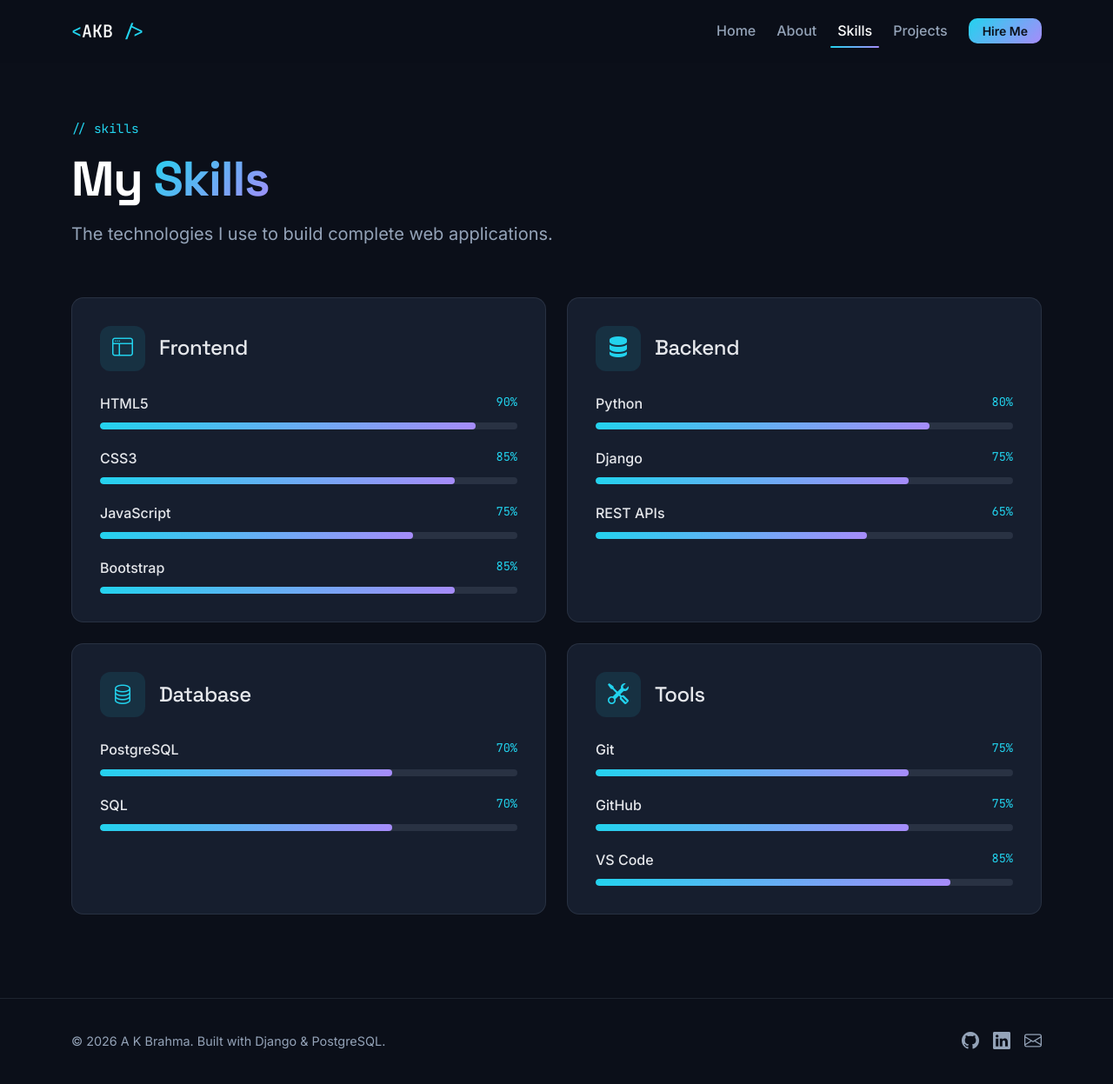
After one commit to brahmaak/akbrahma-portfolio, a Django app: page /skills/ in a window 1280 px wide. The commit adds this page. Shown: the whole page at 87% size. Run offline with Django 5.2, Linux system fonts and the light colour scheme.

Commit message:
Add Skills page with grouped skills and animated progress bars

```diff
--- a/config/urls.py
+++ b/config/urls.py
@@ -4,4 +4,5 @@ from django.urls import include, path
 urlpatterns = [
     path("admin/", admin.site.urls),
     path("", include("core.urls")),
+    path("", include("portfolio.urls")),
 ]
--- /dev/null
+++ b/portfolio/urls.py
@@ -0,0 +1,9 @@
+from django.urls import path
+
+from . import views
+
+app_name = "portfolio"
+
+urlpatterns = [
+    path("skills/", views.skills, name="skills"),
+]
--- a/portfolio/views.py
+++ b/portfolio/views.py
@@ -1,3 +1,46 @@
 from django.shortcuts import render
 
-# Create your views here.
+
+def skills(request):
+    """Show skills grouped by category."""
+    # Temporary sample data: replaced by a database query in Phase 8
+    skill_groups = [
+        {
+            "category": "Frontend",
+            "icon": "bi-window-sidebar",
+            "skills": [
+                {"name": "HTML5", "level": 90},
+                {"name": "CSS3", "level": 85},
+                {"name": "JavaScript", "level": 75},
+                {"name": "Bootstrap", "level": 85},
+            ],
+        },
+        {
+            "category": "Backend",
+            "icon": "bi-server",
+            "skills": [
+                {"name": "Python", "level": 80},
+                {"name": "Django", "level": 75},
+                {"name": "REST APIs", "level": 65},
+            ],
+        },
+        {
+            "category": "Database",
+            "icon": "bi-database",
+            "skills": [
+                {"name": "PostgreSQL", "level": 70},
+                {"name": "SQL", "level": 70},
+            ],
+        },
+        {
+            "category": "Tools",
+            "icon": "bi-tools",
+            "skills": [
+                {"name": "Git", "level": 75},
+                {"name": "GitHub", "level": 75},
+                {"name": "VS Code", "level": 85},
+            ],
+        },
+    ]
+    context = {"skill_groups": skill_groups}
+    return render(request, "portfolio/skills.html", context)
--- a/static/css/style.css
+++ b/static/css/style.css
@@ -605,3 +605,37 @@ h6 {
   color: var(--text-muted);
   font-weight: 500;
 }
+/* ---------- 14. Skills ---------- */
+.skill + .skill {
+  margin-top: 1.25rem;
+}
+
+.skill-level {
+  font-family: var(--font-mono);
+  font-size: 0.85rem;
+  color: var(--accent);
+}
+
+.skill-bar {
+  height: 8px;
+  overflow: hidden;
+  border-radius: 999px;
+  background: rgba(148, 163, 184, 0.15);
+}
+
+.skill-bar-fill {
+  width: var(--level);
+  height: 100%;
+  border-radius: inherit;
+  background: var(--gradient);
+  transition: width 1s ease 0.2s;
+}
+
+/* Bars start empty and fill up when the card scrolls into view */
+.js .reveal .skill-bar-fill {
+  width: 0;
+}
+
+.js .reveal.visible .skill-bar-fill {
+  width: var(--level);
+}
--- a/templates/partials/navbar.html
+++ b/templates/partials/navbar.html
@@ -23,7 +23,11 @@
              {% if url_name == 'about' %}aria-current="page"{% endif %}
              href="{% url 'core:about' %}">About</a>
         </li>
-        <li class="nav-item"><a class="nav-link" href="#">Skills</a></li>
+                <li class="nav-item">
+          <a class="nav-link {% if url_name == 'skills' %}active{% endif %}"
+             {% if url_name == 'skills' %}aria-current="page"{% endif %}
+             href="{% url 'portfolio:skills' %}">Skills</a>
+        </li>
         <li class="nav-item"><a class="nav-link" href="#">Projects</a></li>
         <li class="nav-item ms-lg-2 mt-2 mt-lg-0">
           <a class="btn btn-accent btn-sm px-3" href="#">Hire Me</a>
--- /dev/null
+++ b/templates/portfolio/skills.html
@@ -0,0 +1,48 @@
+{% extends "base.html" %}
+
+{% block title %}Skills | A K Brahma{% endblock %}
+{% block meta_description %}Technical skills of A K Brahma: HTML, CSS, JavaScript, Bootstrap, Python, Django, PostgreSQL and Git.{% endblock %}
+
+{% block content %}
+
+<section class="page-header">
+  <div class="container">
+    <p class="eyebrow">// skills</p>
+    <h1 class="page-title">My <span class="text-gradient">Skills</span></h1>
+    <p class="lead text-muted-soft mb-0">The technologies I use to build complete web applications.</p>
+  </div>
+</section>
+
+<section class="section pt-4">
+  <div class="container">
+    <div class="row g-4">
+      {% for group in skill_groups %}
+        <div class="col-md-6 reveal">
+          <div class="card-dark">
+            <div class="d-flex align-items-center gap-3 mb-4">
+              <div class="card-icon mb-0"><i class="bi {{ group.icon }}"></i></div>
+              <h2 class="h4 mb-0">{{ group.category }}</h2>
+            </div>
+
+            {% for skill in group.skills %}
+              <div class="skill">
+                <div class="d-flex justify-content-between mb-2">
+                  <span class="fw-medium">{{ skill.name }}</span>
+                  <span class="skill-level">{{ skill.level }}%</span>
+                </div>
+                <div class="skill-bar" role="progressbar" aria-label="{{ skill.name }} proficiency"
+                     aria-valuenow="{{ skill.level }}" aria-valuemin="0" aria-valuemax="100">
+                  <div class="skill-bar-fill" style="--level: {{ skill.level }}%;"></div>
+                </div>
+              </div>
+            {% endfor %}
+          </div>
+        </div>
+      {% empty %}
+        <p class="text-muted-soft">No skills added yet.</p>
+      {% endfor %}
+    </div>
+  </div>
+</section>
+
+{% endblock %}
```
